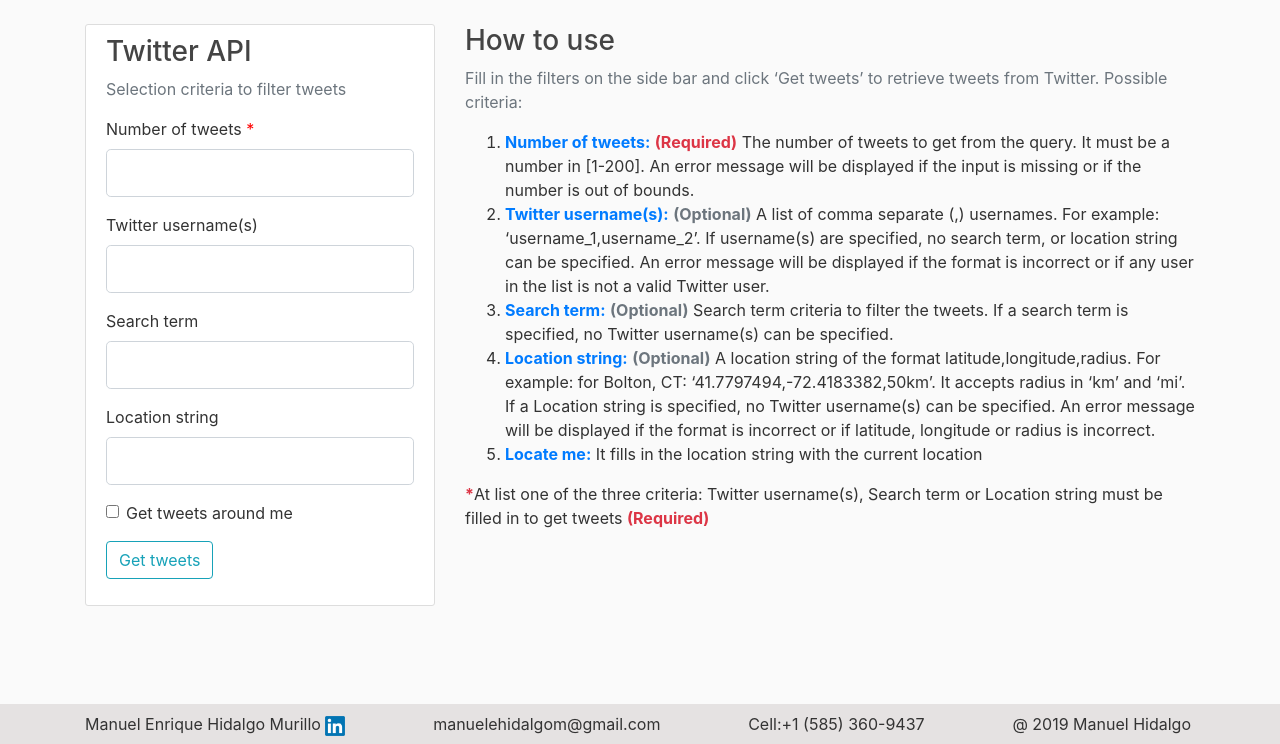
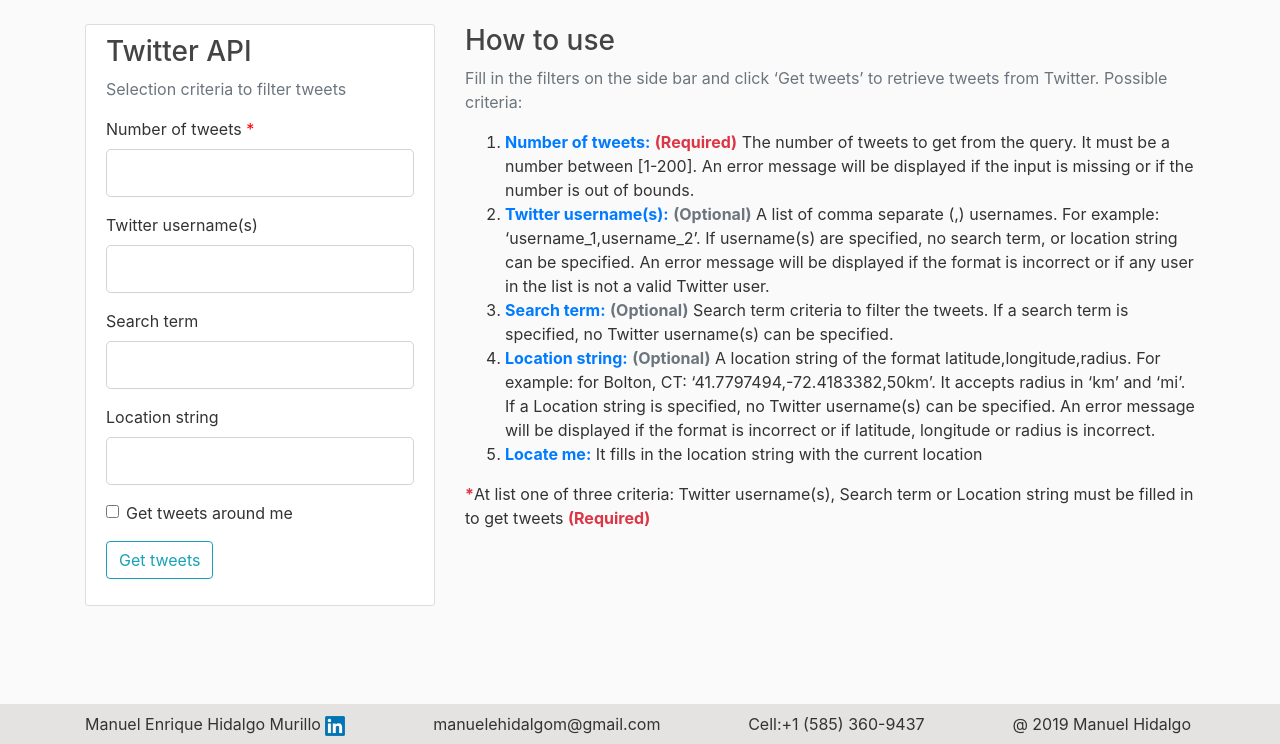
Before and after one commit to manhid/TwitterApp, a Flask app: page / in a window 1280 px wide. Shown: the part 56-800 px from the top of the page. Run offline with Flask 2, Linux system fonts and the light colour scheme; some libraries are stand-ins or nearby versions.

Commit message:
Checks Glenn

```diff
--- a/KonicaTwitter/templates/home.html
+++ b/KonicaTwitter/templates/home.html
@@ -101,12 +101,12 @@
             <li>
               <strong class="text-primary">Number of tweets:</strong>
               <strong class="text-danger">(Required)</strong>
-              The number of tweets to get from the query. It must be a number in [1-200]. An error message will be displayed if the input is missing or if the number is out of bounds.
+              The number of tweets to get from the query. It must be a number between [1-200]. An error message will be displayed if the input is missing or if the number is out of bounds.
             </li>
             <li>
               <strong class="text-primary">Twitter username(s):</strong>
               <strong class="text-secondary">(Optional)</strong>
-              A list of comma separate (,) usernames. For example: ‘username_1,username_2’. If username(s) are specified, no search term, or location string can be specified. An error message will be displayed if the format is incorrect or if any user in the list is not a valid Twitter user.
+              A list of comma separate (,) usernames. For example: ‘username_1,username_2’. If username(s) are specified, no search term, or location string can be specified.  An error message will be displayed if the format is incorrect or if any user in the list is not a valid Twitter user.
             </li>
             <li>
               <strong class="text-primary">Search term:</strong>
@@ -124,7 +124,7 @@
             </li>
           </ol>
 
-          <strong class="text-danger">*</strong>At list one of the three criteria: Twitter username(s), Search term or Location string must be filled in to get tweets <strong class="text-danger">(Required)</strong>
+          <strong class="text-danger">*</strong>At list one of three criteria: Twitter username(s), Search term or Location string must be filled in to get tweets <strong class="text-danger">(Required)</strong>
 
 
           </p>
--- a/KonicaTwitter/tweepy_api.py
+++ b/KonicaTwitter/tweepy_api.py
@@ -91,11 +91,13 @@
 
     def is_valid_user(self, user_id):
         # determine wether the specified user is valid
+        is_valid = False
         try:
             user = self.api.get_user(id=user_id)
-            is_valid = True
+            if not user.protected:
+                is_valid = True
 
-        except Exception:
+        except tweepy.TweepError:
             is_valid = False
 
         return is_valid
```
Also changed, not shown: README.md.
